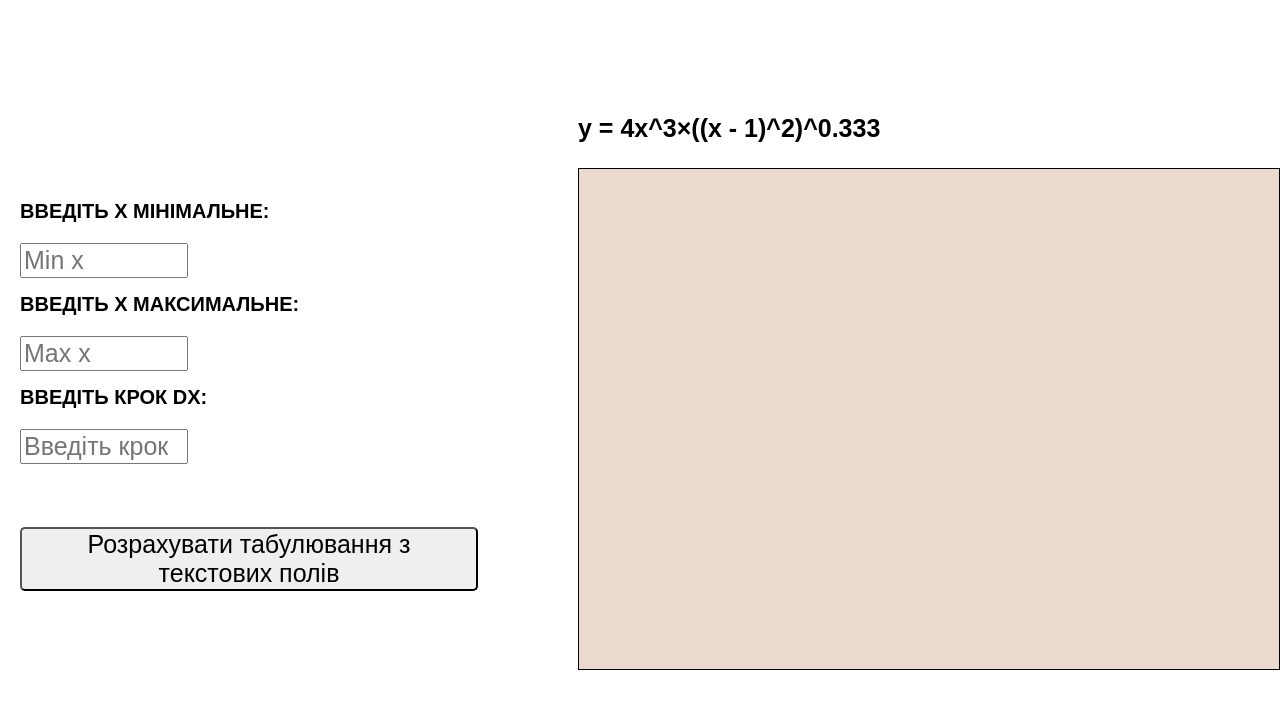
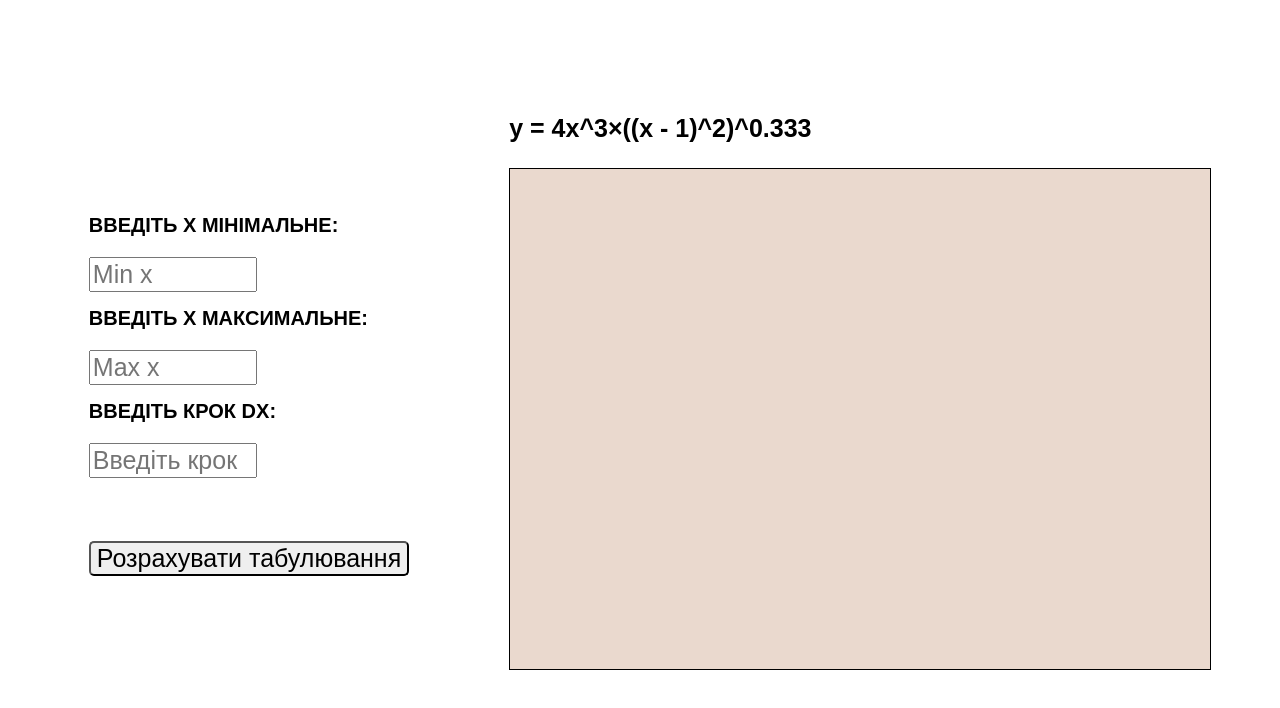
Before and after one commit to Skrok4/lab3.io, a plain HTML site: page index.html in a window 1280 px wide. Drawn offline with Linux system fonts and the light colour scheme.

Commit message:
Update index.html

```diff
--- a/index.html
+++ b/index.html
@@ -6,10 +6,10 @@
 <title> Lr3 </title>
 <link rel="stylesheet" href="style.css">
 <script src="script.js" defer></script>
+<link rel="shortcut icon" href="img/icon.png">
 </head>
 <body>
     <div class="first_task">
-
     <label for="elMin">Введіть X мінімальне:</label>
     <div class="group">
     <input id="elMin" type="number" placeholder="Min x">
@@ -25,7 +25,7 @@
     <input id="elStep" type="number" placeholder="Введіть крок:">
 </div>
 <div class="button">
-    <button onclick="Check();">Розрахувати табулювання з текстових полів</button>
+    <button onclick="Check();">Розрахувати табулювання</button>
 </div>
 </div>
 <div class="calculate">
```
